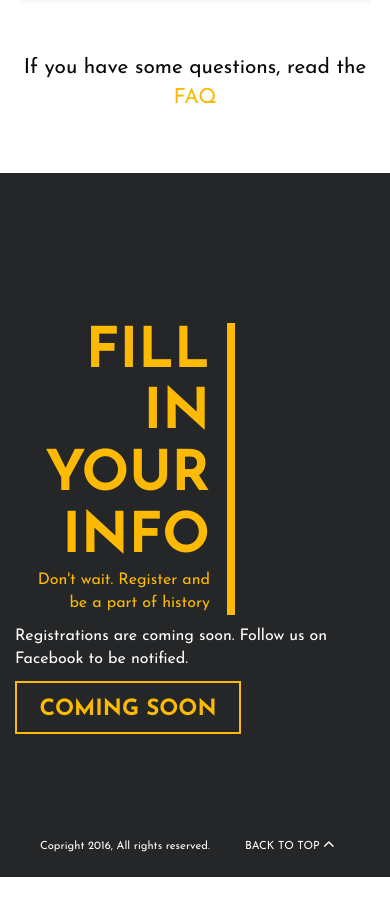
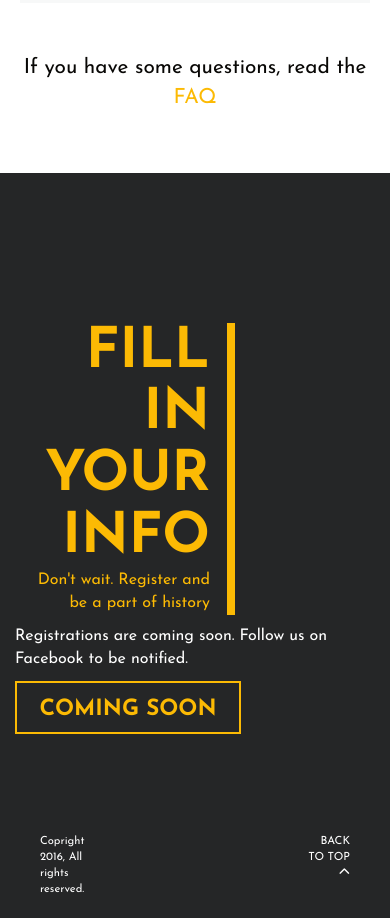
Before and after one commit to runofthemillgeek/sldc-asme-vit, a website: page index.html in a window 390 px wide. Shown: the part 4724-5642 px from the top of the page. Before the commit the page ends 5601 px from the top, so only its background shows below. Drawn offline with nearby package versions, Linux system fonts and the light colour scheme; files that its build step writes are made by us from their sources.

Commit message:
Credits changed to *-xs classes

```diff
--- a/index.html
+++ b/index.html
@@ -233,8 +233,8 @@
 			</div>
 			<div class="container-fluid">
 				<div class="row credits">
-					<small class="copyright col-sm-3">Copright 2016, All rights reserved.</small>
-					<small class="to-top col-sm-offset-6 col-sm-3">Back to top <span class="fa fa-chevron-up"></span></small>
+					<small class="copyright col-xs-3">Copright 2016, All rights reserved.</small>
+					<small class="to-top col-xs-offset-6 col-xs-3">Back to top <span class="fa fa-chevron-up"></span></small>
 				</div>
 			</div>
 		</footer>
```
